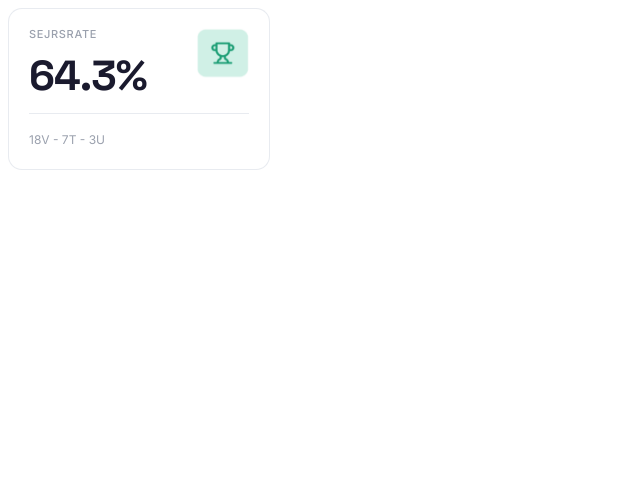
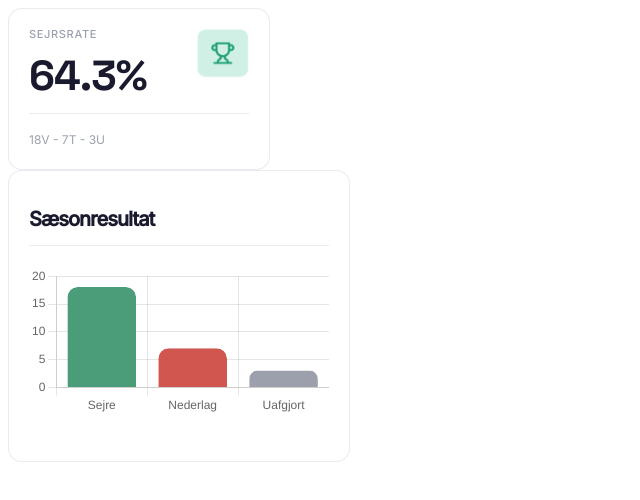
Before and after one commit to cs-26-dat-2-04/ballData, a Next.js app in the folder frontend/: page / in a window 1280 px wide. Shown: the top 500 px of the page, without its empty margins (0-640 px from the left). Built offline with nearby package versions, Linux system fonts and the light colour scheme.

Commit message:
Tilføjet Sæson Bar chart component med reusability

```diff
--- a/frontend/package.json
+++ b/frontend/package.json
@@ -9,8 +9,10 @@
     "lint": "eslint"
   },
   "dependencies": {
+    "chart.js": "^4.5.1",
     "next": "16.2.3",
     "react": "19.2.4",
+    "react-chartjs-2": "^5.3.1",
     "react-dom": "19.2.4"
   },
   "devDependencies": {
--- a/frontend/src/app/page.jsx
+++ b/frontend/src/app/page.jsx
@@ -1,4 +1,6 @@
 import StatCard from "../components/StatCard.jsx";
+import BarChart from "../components/SeasonGraph.jsx";
+
 
 export default function Home() {
   return (
@@ -10,6 +12,13 @@ export default function Home() {
         icon={"/icon1.jpg"}
         iconAlt={"Win rate icon"}
       />
+      <BarChart
+        labels={['Sejre', 'Nederlag', 'Uafgjort']}
+        data={[18, 7, 3]}
+        bdcolor={['rgb(75, 156, 120)', 'rgb(209, 86, 80)', 'rgb(155, 160, 172)']}
+        bgcolor={['rgb(75, 156, 120, 1)', 'rgb(209, 86, 80, 1)', 'rgb(155, 160, 172, 1)']}
+        title={['Sæsonresultat']}
+      />
     </>
   );
 }
--- /dev/null
+++ b/frontend/src/components/SeasonGraph.jsx
@@ -0,0 +1,63 @@
+'use client';  // ← must be the first line
+
+import styles from "../components/styles.module.css";
+import {Bar} from 'react-chartjs-2';
+
+import {
+    Chart as ChartJS,
+    CategoryScale,
+    LinearScale,
+    BarElement,
+    Title,
+    Tooltip,
+    Legend
+} from 'chart.js'
+
+ChartJS.register(
+    CategoryScale,
+    LinearScale,
+    BarElement,
+    Title,
+    Tooltip,
+    Legend
+)
+
+export default function SeasonGraph({labels, data, bgcolor, bdcolor, title}) {
+
+    const chartData = {
+            labels: labels,
+            datasets: [
+                {
+                    data: data,
+                    borderColor: bdcolor,
+                    backgroundColor: bgcolor,
+                    borderWidth: 1,
+                    borderRadius: 10,
+                    barThickness: 68,
+                    hoverBackgroundColor: bgcolor
+                }
+            ]
+        };
+
+    const chartOptions = {
+            plugins: {
+                legend: {
+                    display: false
+                },
+                title: {
+                    display: false,
+                },
+            maintainAspectRatio: false,
+            responsive: true,
+            }
+    }
+
+    return(
+        <>
+        <article className={styles.graphCard}>
+                <p className={styles.graphTitle}>{title ?? "-"}</p>
+                <Bar className={styles.graph} data={chartData} options={chartOptions}/>
+        </article>
+        </>
+    )
+}
--- a/frontend/src/components/styles.module.css
+++ b/frontend/src/components/styles.module.css
@@ -49,3 +49,27 @@
   color: var(--hint);
   margin: 0;
 }
+
+.graphCard {
+  display: flex;
+  flex-direction: column;
+  width: 300px;
+  height: 250px;
+  background: white;
+  border-radius: 14px;
+  border: 1.5px solid var(--rule);
+  padding: 18px 20px 22px;
+  position: relative;
+}
+
+.graphTitle {
+  font-family: var(--sans);
+  font-size: 20px;
+  font-weight: 700;
+  text-align: left;
+  color: var(--ink);
+  line-height: 1;
+  letter-spacing: -1px;
+  padding-bottom: 16px;
+  border-bottom: 1px solid var(--rule);
+}
--- a/package.json
+++ b/package.json
@@ -1,6 +1,8 @@
 {
   "dependencies": {
     "bcrypt": "^6.0.0",
-    "jsonwebtoken": "^9.0.3"
+    "chart.js": "^4.5.1",
+    "jsonwebtoken": "^9.0.3",
+    "react-chartjs-2": "^5.3.1"
   }
 }
```
Also changed, not shown: 2 other files (tests, documents, lock files or other folders).
